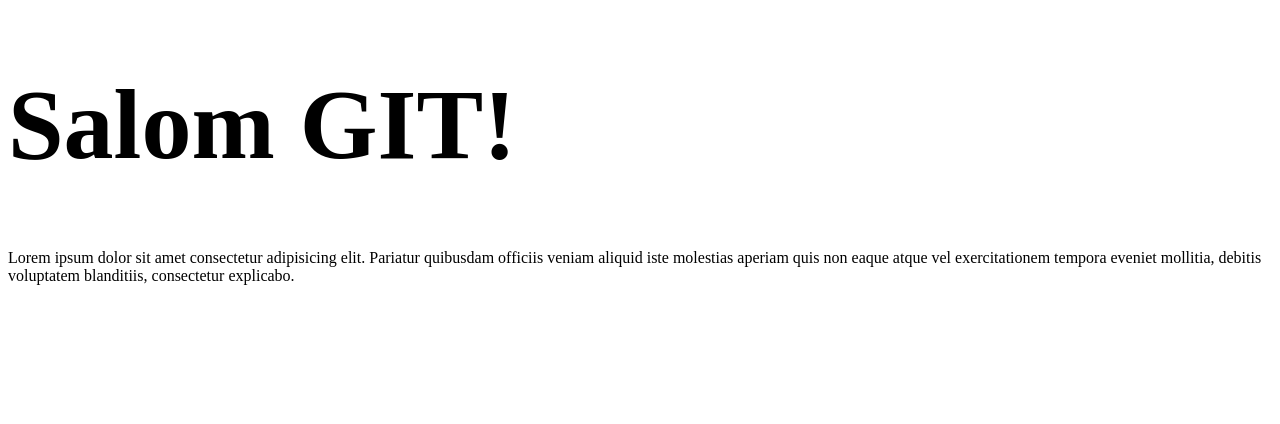
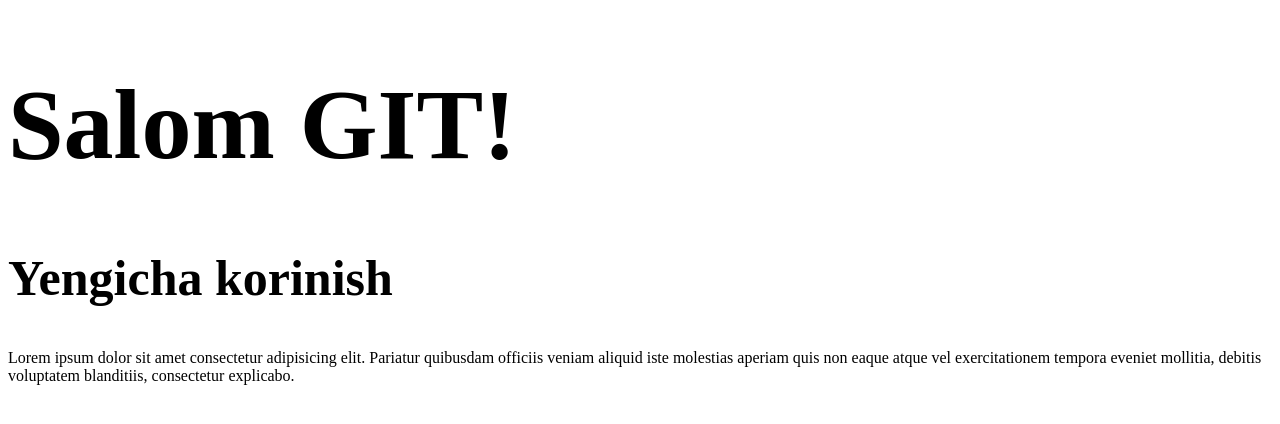
Before and after one commit to egamberdiyevalisherjon/islom-abdurahmon-8-dars, a plain HTML site: page index.html in a window 1280 px wide. Drawn offline with Linux system fonts and the light colour scheme.

Commit message:
yengicha korinish

```diff
--- a/index.html
+++ b/index.html
@@ -9,6 +9,7 @@
   </head>
   <body>
     <h1>Salom GIT!</h1>
+    <h2>Yengicha korinish</h2>
     <p>
       Lorem ipsum dolor sit amet consectetur adipisicing elit. Pariatur
       quibusdam officiis veniam aliquid iste molestias aperiam quis non eaque
--- a/styles/main.css
+++ b/styles/main.css
@@ -1,3 +1,7 @@
 h1 {
   font-size: 100px;
 }
+
+h2 {
+  font-size: 50px;
+}
```
